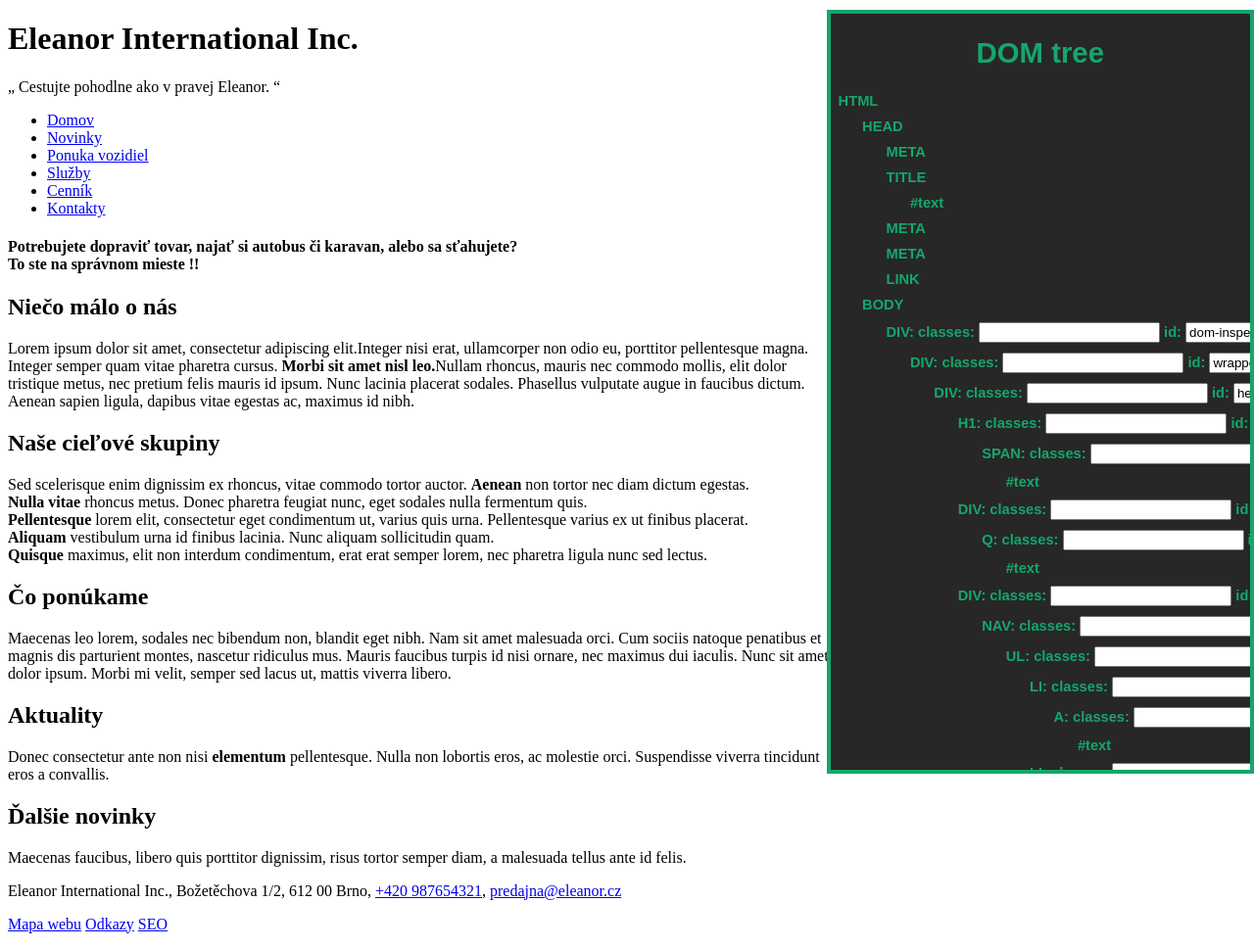
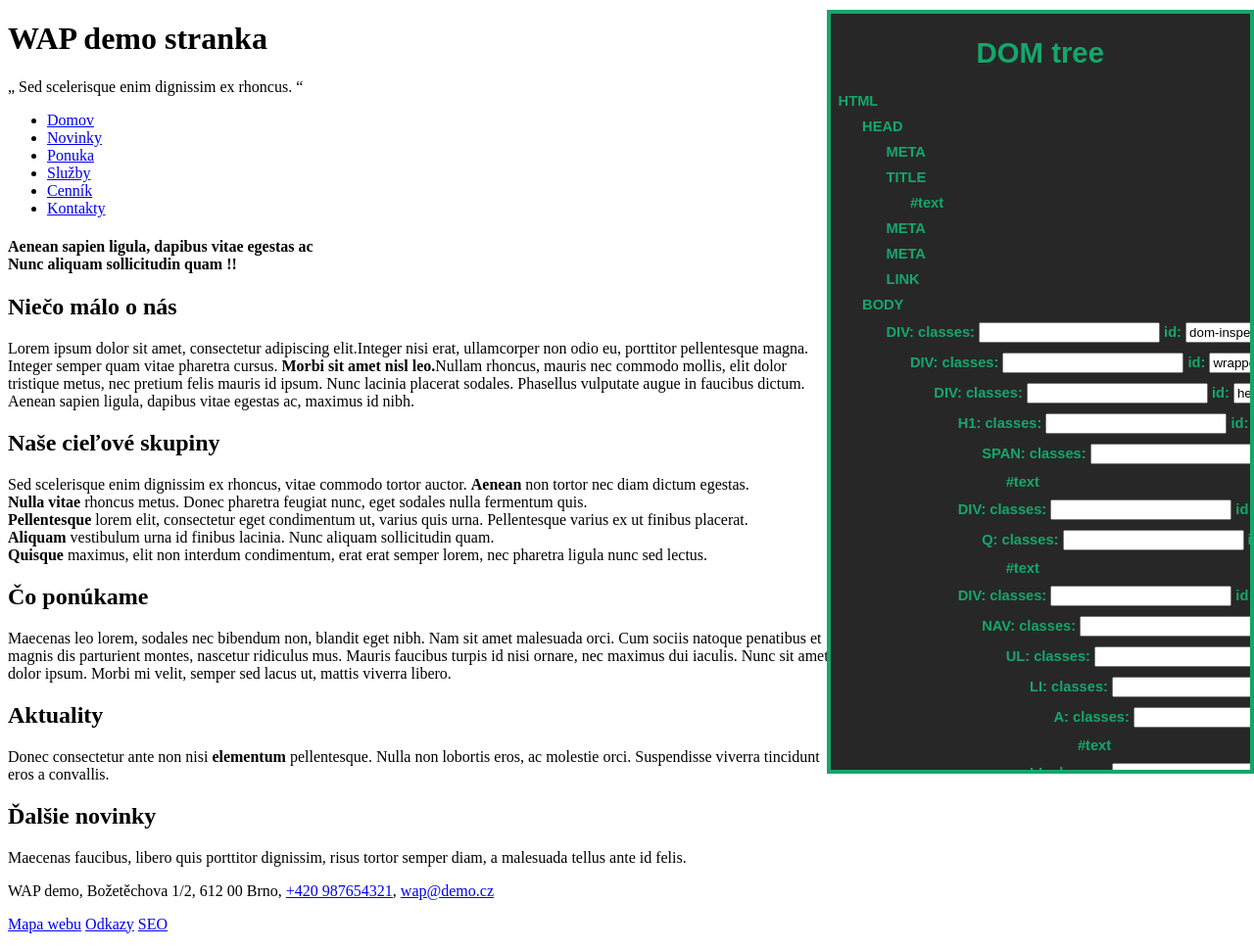
Before and after one commit to ScandalAnimal/WAP-DOM-inspector, a plain HTML site: page odovzdanie/demo.html in a window 1280 px wide. Shown: the whole page at 98% size. Drawn offline with Linux system fonts and the light colour scheme.

Commit message:
updated demo page

```diff
--- a/odovzdanie/demo.html
+++ b/odovzdanie/demo.html
@@ -2,7 +2,7 @@
 <html lang="sk">
 <head>
 	<meta charset="utf-8">
-	<title>Eleanor International Inc.</title>
+	<title>WAP demo</title>
 	<meta name="author" content="Maroš Vasilišin" />
 	<meta name="viewport" content="width=device-width, initial-scale=1.0">
 
@@ -13,16 +13,16 @@
 <body>
 <div id="wrapper">
 <div id="header">
-<h1><span>Eleanor International Inc.</span></h1>
+<h1><span>WAP demo stranka</span></h1>
 <div id="quote">
-	<q> Cestujte pohodlne ako v pravej Eleanor. </q>
+	<q> Sed scelerisque enim dignissim ex rhoncus. </q>
 </div>
 <div>
 	<nav id="menubar">
 		<ul id="menu">
 			<li><a href="#">Domov</a></li>
 			<li><a href="#">Novinky</a></li>
-			<li><a href="#">Ponuka vozidiel</a></li>
+			<li><a href="#">Ponuka</a></li>
 			<li><a href="#">Služby</a></li>
 			<li><a href="#">Cenník</a></li>
 			<li><a href="#">Kontakty</a></li>
@@ -32,7 +32,7 @@
 </div>
 <div id="content">
 	<div id="main">
-	<h4>Potrebujete dopraviť tovar, najať si autobus či karavan, alebo sa sťahujete? <br> To ste na správnom mieste !!</h4>
+	<h4>Aenean sapien ligula, dapibus vitae egestas ac <br> Nunc aliquam sollicitudin quam !!</h4>
 	<div id="index_left">
 
 		<h2>Niečo málo o nás</h2>
@@ -55,11 +55,11 @@
 	</div>
 </div>
 <div id="footer">
-<p>Eleanor International Inc., Božetěchova 1/2, 612 00 Brno,
+<p>WAP demo, Božetěchova 1/2, 612 00 Brno,
 <a href="#">+420 987654321</a>,
-<a href="mailto:predajna@eleanor.cz">predajna@eleanor.cz</a></p>
+<a href="mailto:wap@demo.cz">wap@demo.cz</a></p>
 <div id="links">
-<p><a href="map.html">Mapa webu</a>
+<p><a href="#">Mapa webu</a>
 <a href="#">Odkazy</a>
 <a href="#">SEO</a></p>
 </div>
```
